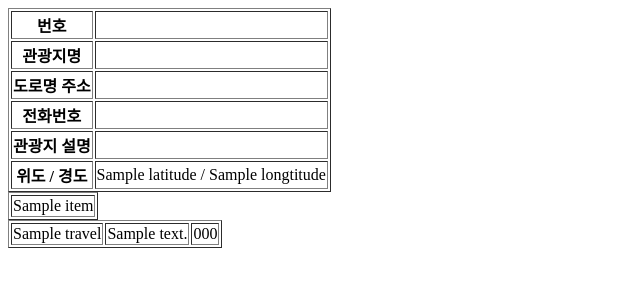
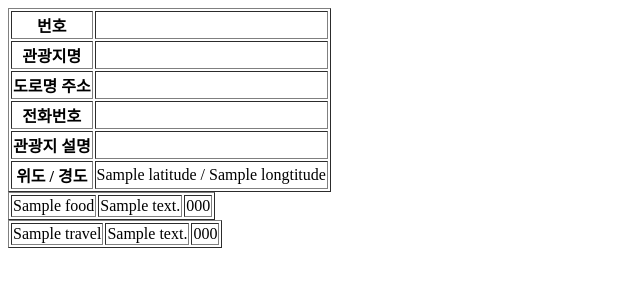
Before and after one commit to reacting97/travel_p, a Java web app: page /travel/travel_detail.jsp in a window 1280 px wide. Shown: the top 300 px of the page, without its empty margins (0-640 px from the left). Run offline with Tomcat 11, a stand-in JSP engine, Linux system fonts and the light colour scheme; the template is opened without the code that fills it: most values are stand-ins (such as "Sample title", 1, 10 or a date in 2020); data that the repository does not hold is empty.

Commit message:
TravelDetailHandler, travel_detail.jsp 수정

```diff
--- a/travel_p/src/main/java/handler/travel/TravelDetailHandler.java
+++ b/travel_p/src/main/java/handler/travel/TravelDetailHandler.java
@@ -58,18 +58,13 @@ public class TravelDetailHandler implements Handler{
 //			URLConnection conn = url.openConnection();
 			DocumentBuilderFactory factory = DocumentBuilderFactory.newInstance();
 			DocumentBuilder builder = factory.newDocumentBuilder();
-//			Document doc = builder.parse(conn.getInputStream());
 			Document doc = builder.parse(fis);
 			Element root = doc.getDocumentElement();
-//			NodeList nodeList = root.getElementsByTagName("item");
 			NodeList nodeList = root.getElementsByTagName("record");
 			for(int i=0; i<nodeList.getLength(); i++) {
 				Element element = (Element) nodeList.item(i);
 				String rdnmadr = element.getElementsByTagName("소재지도로명주소").item(0).getTextContent();
-//				String rdnmadr = element.getElementsByTagName("rdnmadr").item(0).getTextContent();
 				if(rdnmadr.equals(travel.getAddress())) {
-//					latitude = element.getElementsByTagName("latitude").item(0).getTextContent();
-//					longitude = element.getElementsByTagName("longitude").item(0).getTextContent();
 					latitude = element.getElementsByTagName("위도").item(0).getTextContent();
 					longitude = element.getElementsByTagName("경도").item(0).getTextContent();
 				}
--- a/travel_p/src/main/webapp/travel/travel_detail.jsp
+++ b/travel_p/src/main/webapp/travel/travel_detail.jsp
@@ -35,9 +35,11 @@
 		</tr>
 	</table>
 	<table border="1">
-		<c:forEach var="food" items="${list }">
+		<c:forEach var="food" items="${foodList }">
 			<tr>
 				<td>${food.name} </td>
+				<td>${food.address} </td>
+				<td>${food.phone} </td>
 			</tr>
 		</c:forEach>
 	</table>
```
